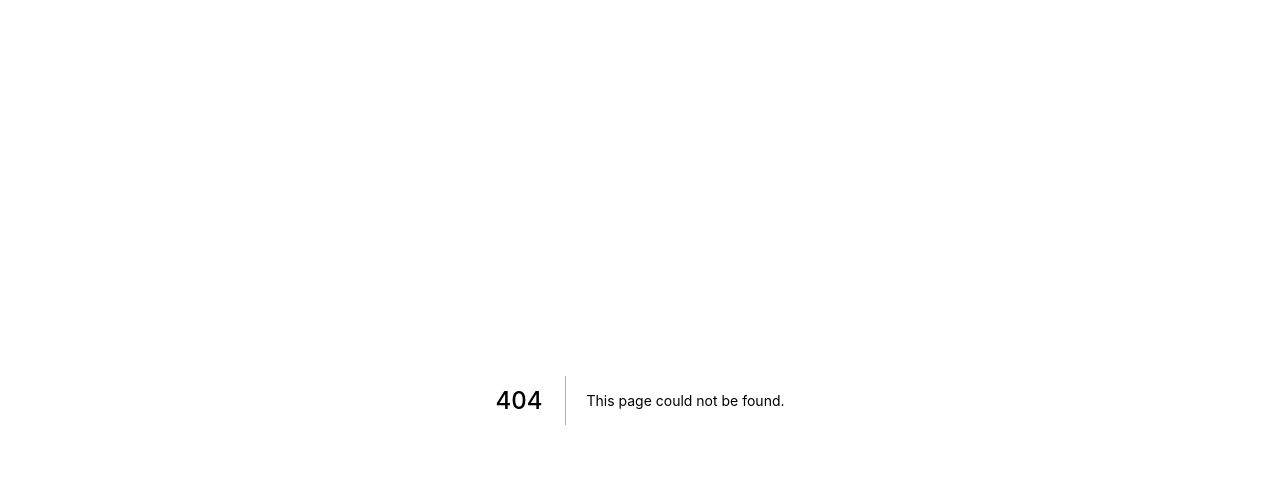
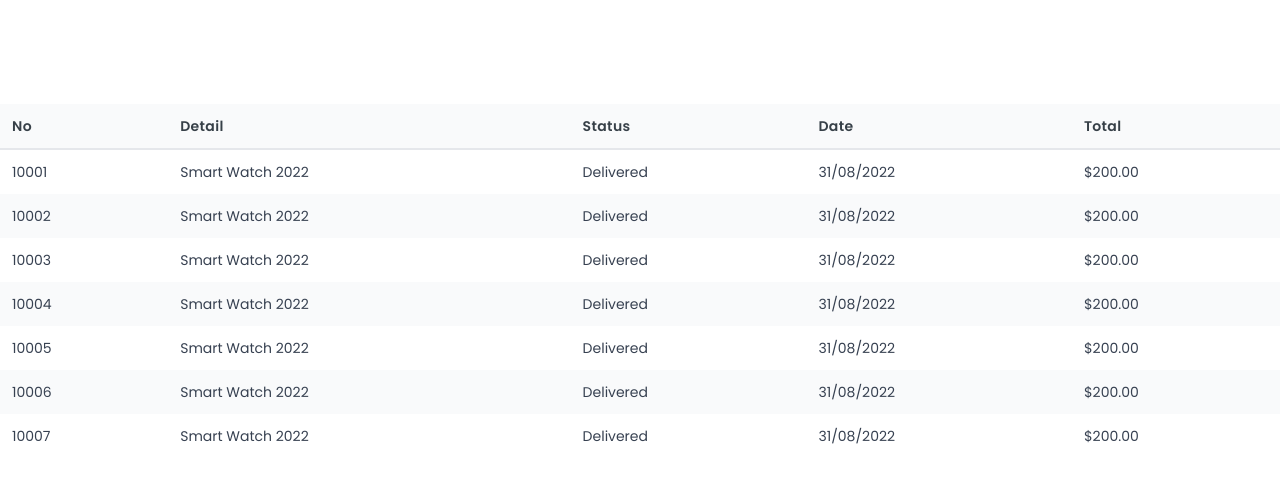
Before and after one commit to carbbykid/vietnamese-restaurant, a Next.js app: page /dashboard in a window 1280 px wide. Before the commit this address had no page. Shown: the top 480 px of the page. Built offline with nearby package versions, Linux system fonts and the light colour scheme.

Commit message:
feat: pagination and table

```diff
--- a/src/components/common/Pagination.tsx
+++ b/src/components/common/Pagination.tsx
@@ -1,18 +1,22 @@
-import { useCallback, useEffect, useState } from "react";
+import { useRouter } from "next/router";
+import { useEffect, useMemo, useState } from "react";
 
 type Pagination = {
   totalPages: number;
-  currentPage: number;
   maxVisibleButtons: number;
-  onPageChanged: (e: any) => void;
+  recordsPerPage: number;
 };
 const Pagination = ({
   totalPages,
-  currentPage,
   maxVisibleButtons,
-  onPageChanged,
+  recordsPerPage,
 }: Pagination): JSX.Element => {
   const [pages, setPages] = useState<JSX.Element[] | null>();
+  const router = useRouter();
+  const currentPage = useMemo(
+    () => Number(router.query.page) || 1,
+    [router.query],
+  );
 
   const isInFirstPage = (): boolean => {
     return currentPage === 1;
@@ -26,7 +30,7 @@ const Pagination = ({
   };
 
   //start page
-  const startPage = useCallback((): number => {
+  const startPage = (): number => {
     if (currentPage === 1) {
       // When on the first page
       return 1;
@@ -48,15 +52,15 @@ const Pagination = ({
     if (currentPage - Math.floor(maxVisibleButtons / 2) < 1) return 1;
     // When in between
     return currentPage - Math.floor(maxVisibleButtons / 2);
-  }, [currentPage, maxVisibleButtons, totalPages]);
+  };
 
   //end page
-  const endPage = useCallback(() => {
+  const endPage = () => {
     if (totalPages < maxVisibleButtons) {
       return totalPages;
     }
     return Math.min(startPage() + maxVisibleButtons - 1, totalPages);
-  }, [maxVisibleButtons, startPage, totalPages]);
+  };
 
   const onClickFirstPage = () => {
     if (currentPage === 1) return;
@@ -65,34 +69,17 @@ const Pagination = ({
 
   const onClickPreviousPage = () => {
     if (currentPage === 1) return;
-    return onPageChanged(currentPage - 1);
+    return onPageChanged(+currentPage - 1);
   };
 
-  const onClickPage = useCallback(
-    (page: number) => {
-      onPageChanged(page);
-    },
-    [onPageChanged],
-  );
-
-  const onClickLastPage = () => {
-    if (currentPage === totalPages) return;
-    return onPageChanged(totalPages);
+  const onPageChanged = (e: number) => {
+    router.replace({ query: { page: e, size: recordsPerPage } }, undefined, {
+      scroll: false,
+      shallow: true,
+    });
   };
 
-  const onClickNextPage = () => {
-    if (currentPage === totalPages) return;
-    return onPageChanged(currentPage + 1);
-  };
-
-  const isPageActive = useCallback(
-    (page: number) => {
-      return currentPage === page;
-    },
-    [currentPage],
-  );
-
-  useEffect(() => {
+  const generatePages = () => {
     const pagesTerm = [];
     for (let i = startPage(); i <= endPage(); i++) {
       pagesTerm.push(
@@ -109,7 +96,31 @@ const Pagination = ({
       );
     }
     setPages(pagesTerm);
-  }, [endPage, isPageActive, onClickPage, startPage]);
+  };
+
+  const onClickPage = (page: number) => {
+    onPageChanged(page);
+  };
+
+  const onClickLastPage = () => {
+    if (currentPage === totalPages) return;
+    return onPageChanged(totalPages);
+  };
+
+  const onClickNextPage = () => {
+    if (currentPage === totalPages) return;
+    return onPageChanged(+currentPage + 1);
+  };
+
+  const isPageActive = (page: number) => {
+    return currentPage === page;
+  };
+
+  useEffect(() => {
+    generatePages();
+    //because props be call in generatePages function so it is new values. so It doesn't need dependency in use Effect
+    // eslint-disable-next-line react-hooks/exhaustive-deps
+  }, [currentPage]);
 
   return (
     <div>
--- a/src/components/page/blog/Products.tsx
+++ b/src/components/page/blog/Products.tsx
@@ -1,30 +1,32 @@
 import Pagination from "components/common/Pagination";
-import { useCallback, useEffect, useState } from "react";
+import { useRouter } from "next/router";
+import { useCallback, useEffect, useMemo, useState } from "react";
 import ProductDetail from "../home/ProductDetail";
 
+const recordsPerPage = 9;
+
 const Products = ({ heading }: { heading: string }): JSX.Element => {
-  const [page, setPage] = useState<number>(1);
-  const [totalPages, setTotalPages] = useState<number>(0);
-  const [recordsPerPage, setRecordPerPage] = useState(9);
   const [listItems, setListItems] = useState<any>([]);
 
-  const onPageChanged = (e: any) => {
-    setPage(e);
-    loadListItem();
-  };
+  const router = useRouter();
+  const page = useMemo(
+    () => Number(router.query.page) || 1,
+    [router.query.page],
+  );
+  const totalPages = Math.ceil(mockData.length / recordsPerPage);
 
   const loadListItem = useCallback(() => {
-    setTotalPages(Math.floor(mockData.length / recordsPerPage));
-    setListItems(handleDataOnPage(page, recordsPerPage));
-  }, [page, recordsPerPage]);
+    setListItems(generateDataOnPage(page, recordsPerPage));
+  }, [page]);
 
-  const handleDataOnPage = (page: number, size: number) => {
+  const generateDataOnPage = (page: number, size: number) => {
     const offset = (page - 1) * size;
-    const data = [];
-    for (let i = offset; i < offset + size; i++) {
-      data.push(mockData[i]);
+
+    if (offset + size > mockData.length) {
+      return mockData.slice(offset, mockData.length);
+    } else {
+      return mockData.slice(offset, offset + size);
     }
-    return data;
   };
 
   useEffect(() => {
@@ -52,9 +54,8 @@ const Products = ({ heading }: { heading: string }): JSX.Element => {
           {listItems.length > 0 && (
             <Pagination
               totalPages={totalPages}
-              currentPage={page}
               maxVisibleButtons={3}
-              onPageChanged={(e: any) => onPageChanged(e)}
+              recordsPerPage={recordsPerPage}
             />
           )}
         </div>
@@ -71,7 +72,7 @@ const mockData = [
     alt: "collection-1",
     name: "Connect Device",
     desc: "The FirstWatch ever released",
-    price: "100$",
+    price: "50$",
   },
   {
     src: "https://demo.web3canvas.com/themeforest/proland/images/collection-2.jpg",
--- /dev/null
+++ b/src/components/page/dashboard/TableCustom.tsx
@@ -0,0 +1,39 @@
+type TableCustom = {
+  data: any;
+  titleRow: any;
+};
+
+const TableCustom = ({ data, titleRow }: TableCustom): JSX.Element => {
+  return (
+    <table className="w-full mt-[104px]">
+      <thead className="bg-gray-50 border-b-2 border-gray-200">
+        <tr>
+          {titleRow.map((col: any, idx: number) => (
+            <th
+              className="p-3 text-sm font-semibold tracking-wide text-left text-chipo-heading"
+              key={idx}
+            >
+              {col.title}
+            </th>
+          ))}
+        </tr>
+      </thead>
+      <tbody>
+        {data.map((row: any, idx: number) => (
+          <tr
+            key={idx}
+            className={`${idx % 2 === 0 ? "bg-white" : "bg-gray-50"}  `}
+          >
+            {titleRow.map((col: any, idx: number) => (
+              <td className="p-3 text-sm text-gray-700" key={idx}>
+                {row[col.field]}
+              </td>
+            ))}
+          </tr>
+        ))}
+      </tbody>
+    </table>
+  );
+};
+
+export default TableCustom;
--- /dev/null
+++ b/src/pages/dashboard/index.tsx
@@ -0,0 +1,78 @@
+import TableCustom from "components/page/dashboard/TableCustom";
+import type { NextPage } from "next";
+import Head from "next/head";
+
+const Dashboard: NextPage = () => {
+  return (
+    <div>
+      <Head>
+        <title>ChiPoPo</title>
+        <meta name="description" content="I'm Front-end developer" />
+        <link rel="icon" href="/favicon.ico" />
+      </Head>
+      <TableCustom data={mockData} titleRow={titleRow} />
+    </div>
+  );
+};
+
+export default Dashboard;
+
+const mockData: any = [
+  {
+    no: 10001,
+    detail: "Smart Watch 2022",
+    status: "Delivered",
+    date: "31/08/2022",
+    total: "$200.00",
+  },
+  {
+    no: 10002,
+    detail: "Smart Watch 2022",
+    status: "Delivered",
+    date: "31/08/2022",
+    total: "$200.00",
+  },
+  {
+    no: 10003,
+    detail: "Smart Watch 2022",
+    status: "Delivered",
+    date: "31/08/2022",
+    total: "$200.00",
+  },
+  {
+    no: 10004,
+    detail: "Smart Watch 2022",
+    status: "Delivered",
+    date: "31/08/2022",
+    total: "$200.00",
+  },
+  {
+    no: 10005,
+    detail: "Smart Watch 2022",
+    status: "Delivered",
+    date: "31/08/2022",
+    total: "$200.00",
+  },
+  {
+    no: 10006,
+    detail: "Smart Watch 2022",
+    status: "Delivered",
+    date: "31/08/2022",
+    total: "$200.00",
+  },
+  {
+    no: 10007,
+    detail: "Smart Watch 2022",
+    status: "Delivered",
+    date: "31/08/2022",
+    total: "$200.00",
+  },
+];
+
+const titleRow = [
+  { title: "No", field: "no" },
+  { title: "Detail", field: "detail" },
+  { title: "Status", field: "status" },
+  { title: "Date", field: "date" },
+  { title: "Total", field: "total" },
+];
```
